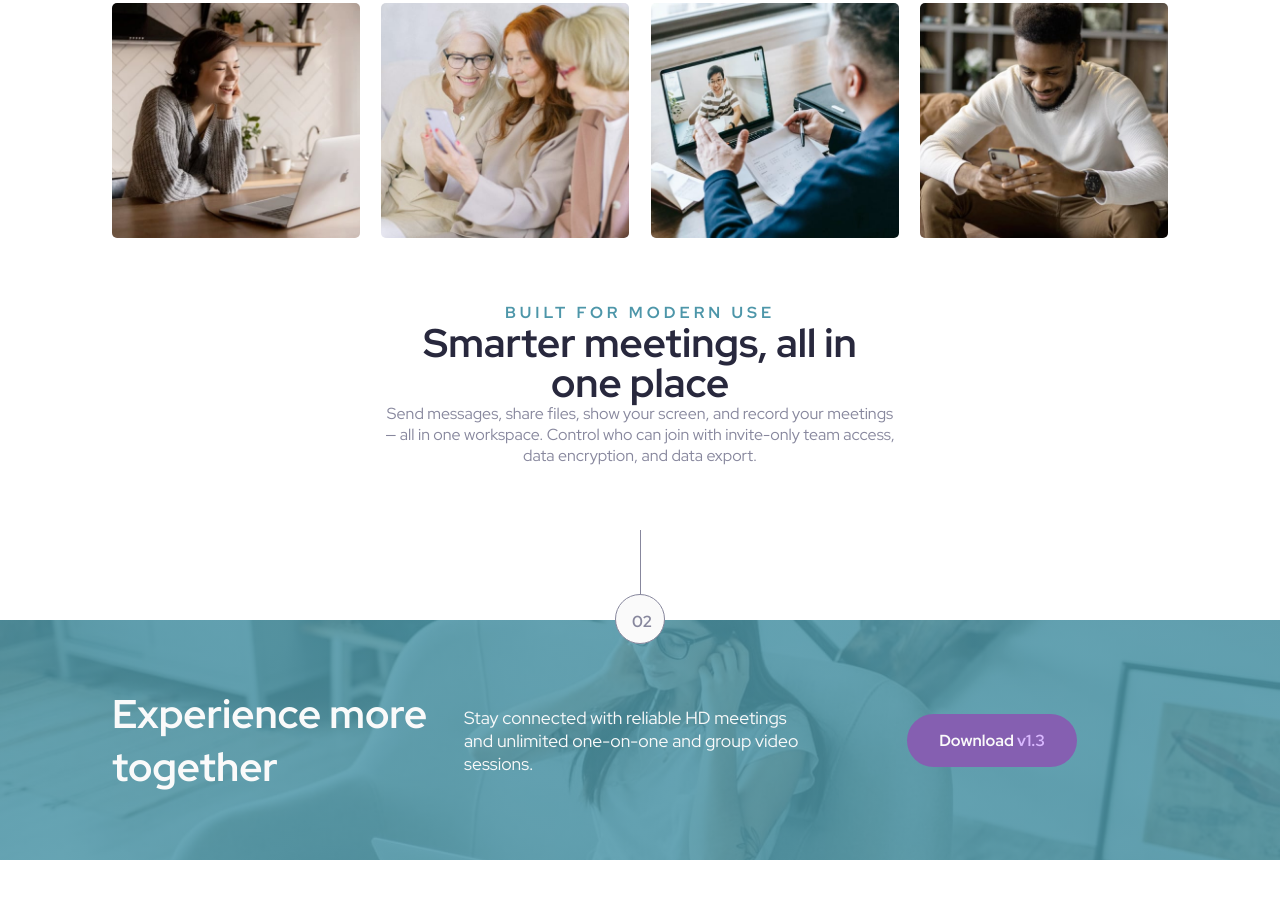
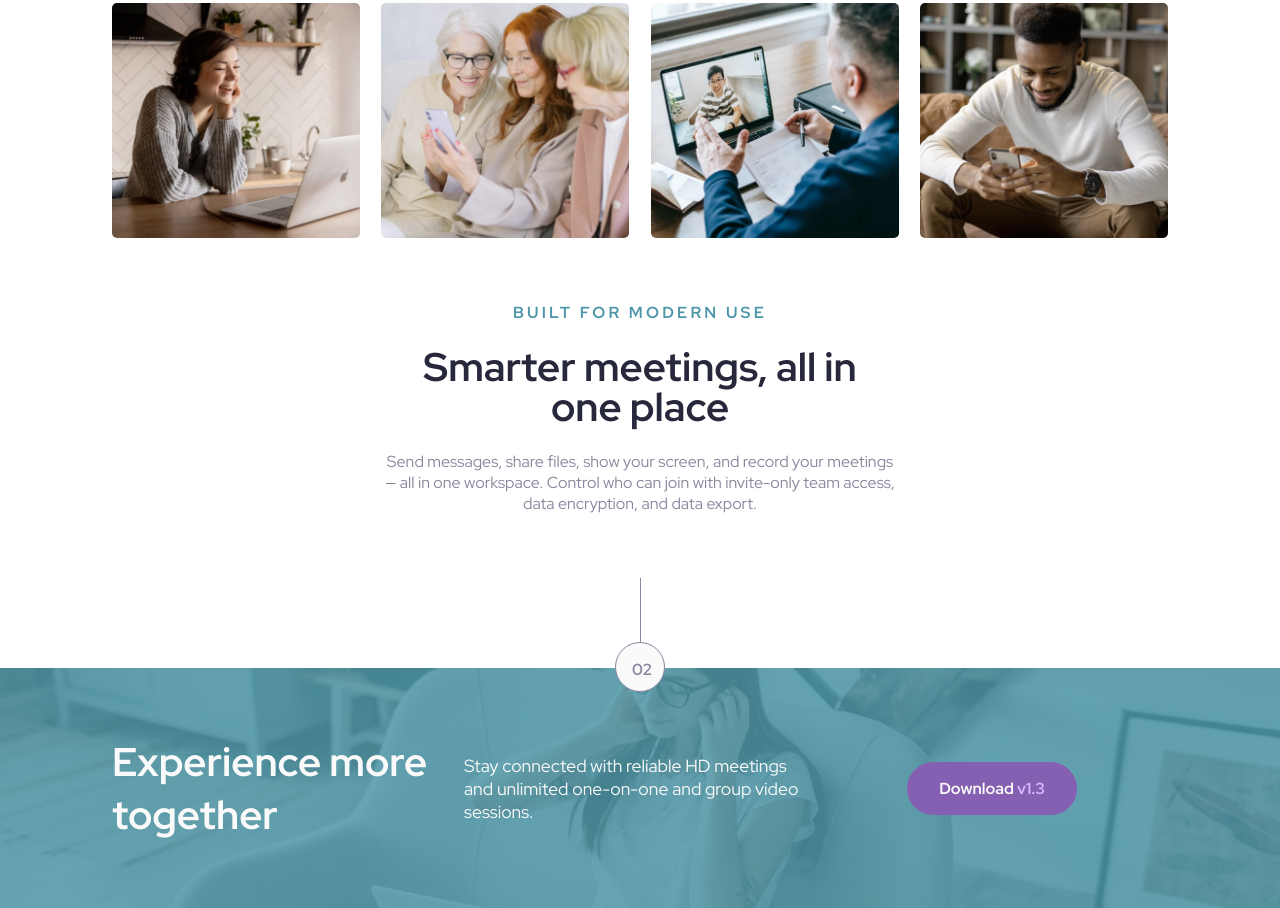
Before and after one commit to nlukic97/zadatak_2, a website: page starter-code/index.html in a window 1280 px wide. Shown: the part 866-1774 px from the top of the page. Before the commit the page ends 1726 px from the top, so only its background shows below. Drawn offline with Linux system fonts and the light colour scheme.

Commit message:
added padding to heading in info-section

```diff
--- a/starter-code/scss/pages/_index.scss
+++ b/starter-code/scss/pages/_index.scss
@@ -9,7 +9,7 @@
         font-weight: 700;
         font-size: 1rem;
         text-transform: uppercase;
-        letter-spacing: 0.25rem;
+        letter-spacing: 0.2rem;
     }
 
     h3 {
@@ -17,6 +17,7 @@
         font-size: 2.5rem;
         font-weight: 700;
         line-height: 2.5rem;
+        padding: 1.5rem;
     }
 
     p {
```
Also changed, not shown: starter-code/css/style.css, 1 other file.
